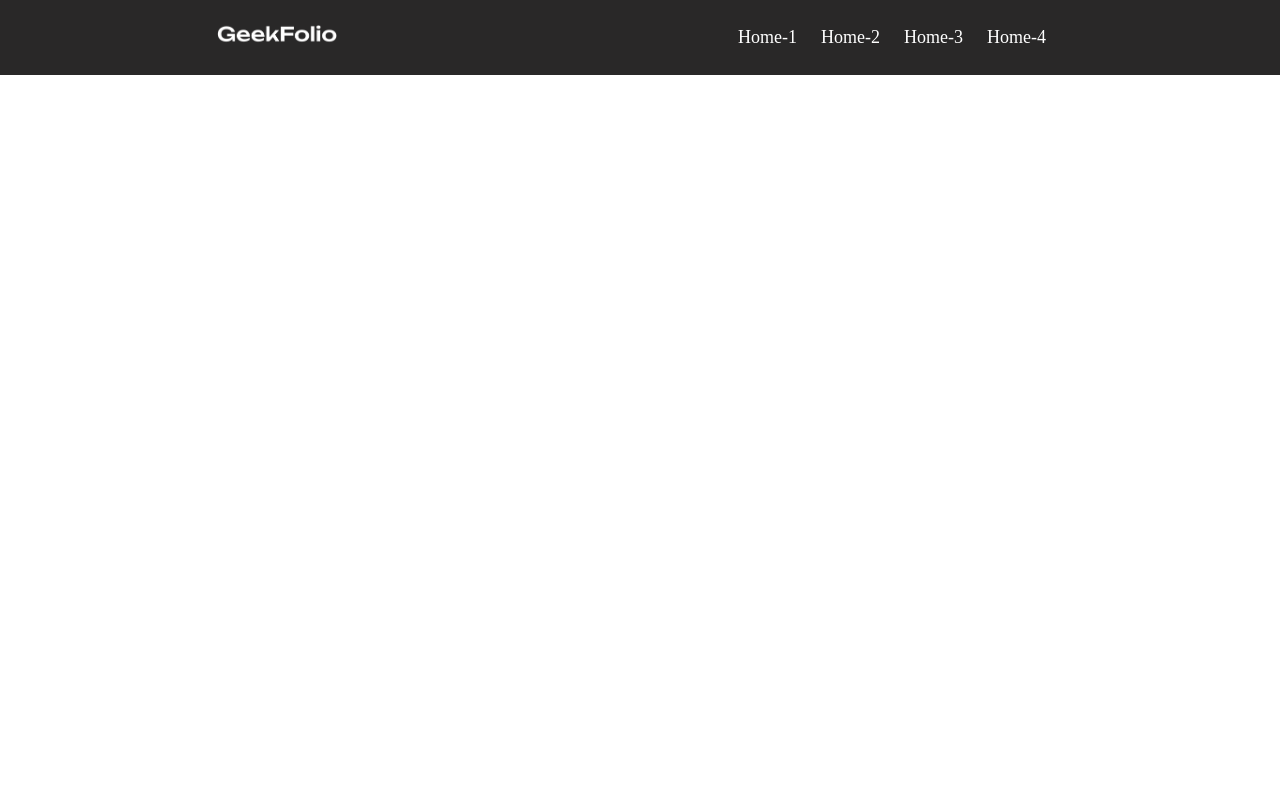
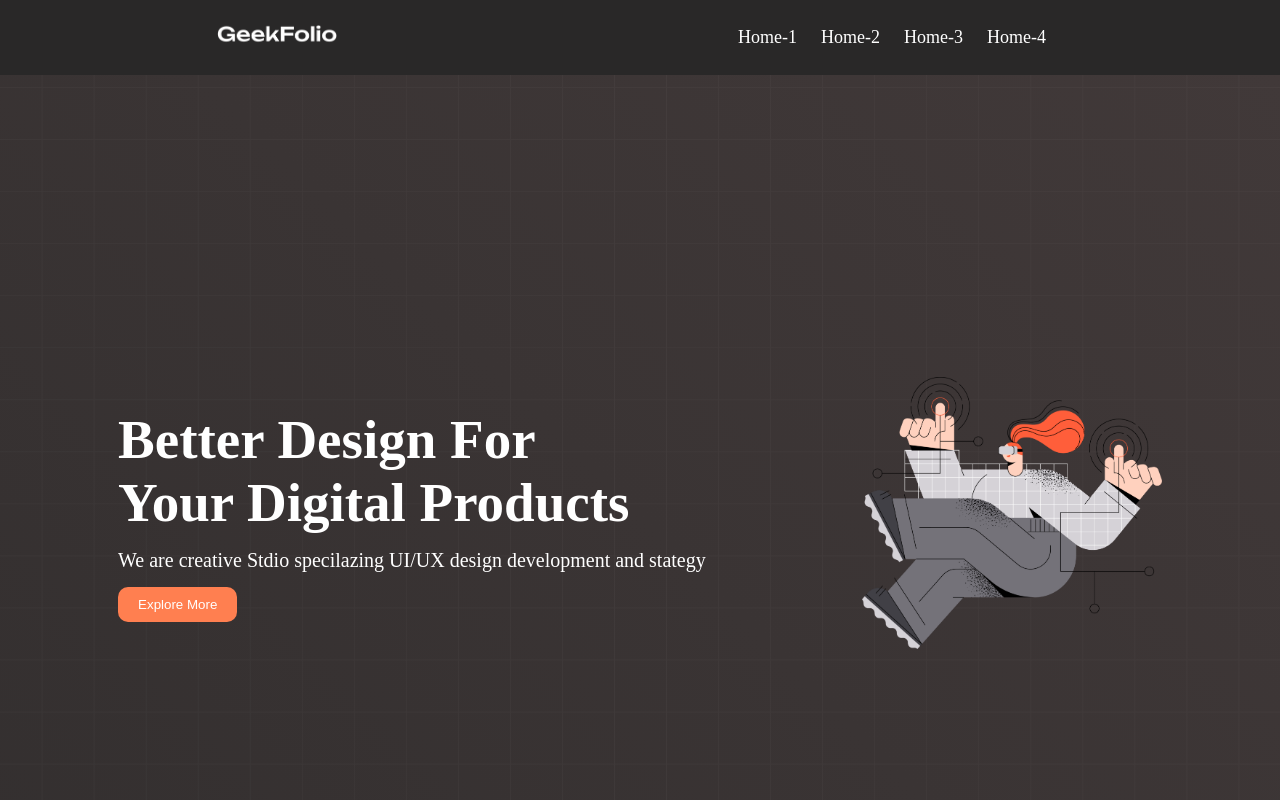
Before and after one commit to musharofahmed1/my-about-project, a plain HTML site: page index.html in a window 1280 px wide. Shown: the top 800 px of the page. Drawn offline with Linux system fonts and the light colour scheme.

Commit message:
added maain section

```diff
--- a/index.html
+++ b/index.html
@@ -7,6 +7,7 @@
     <link rel="stylesheet" href="styles.css"/>
 </head>
 <body>
+    <!--This is nav bar section-->
       <header>
       <nav>
         <div class ="menus-container">
@@ -23,7 +24,20 @@
       </header>
 
       <main>
-
+          <section>
+            <div class = "banner-container">
+                <div class = "banner-text">
+                  <h1 class = "title">Better Design For <br> Your Digital Products</h1>
+                  <p class = "description">
+                       We are creative Stdio specilazing UI/UX design development and stategy
+                  </p>
+                  <button class = "btn"> Explore More </button>
+                </div>
+                <div class = "banner-image">
+                   <img class ="banner-img" src = "./images/banner.png">
+                </div>
+            </div>
+          </section>
       </main>
 
       <footer>
--- a/styles.css
+++ b/styles.css
@@ -27,3 +27,42 @@
     color:chartreuse;
     cursor: pointer;
 }
+.banner-img{
+    width: 300px;
+
+}
+.banner-container{
+    display: flex;
+    align-items: center;
+    justify-content: space-around;
+    padding: 40px;
+    height: 100vh;
+   /* border: 2px solid black;*/
+    background-image: url("./images/background.png"),
+    linear-gradient(45deg,rgb(51, 47, 47),rgb(65, 57, 57));
+    background-position: center;
+    background-size: cover;
+    background-repeat: no-repeat;
+    color: white;
+}
+.title{
+    font-size: 55px;
+    font-weight: bold;
+}
+.description{
+    font-size: 20px;
+    margin-top: 15px;
+    margin-bottom: 15px;;
+}
+.btn{
+    padding: 10px 20px;
+    background-color: coral;
+    color: white;
+    border: none;
+    border-radius: 10px;
+
+}
+.btn:hover{
+    color: rgb(81, 134, 35);
+    cursor: pointer;
+}
```
